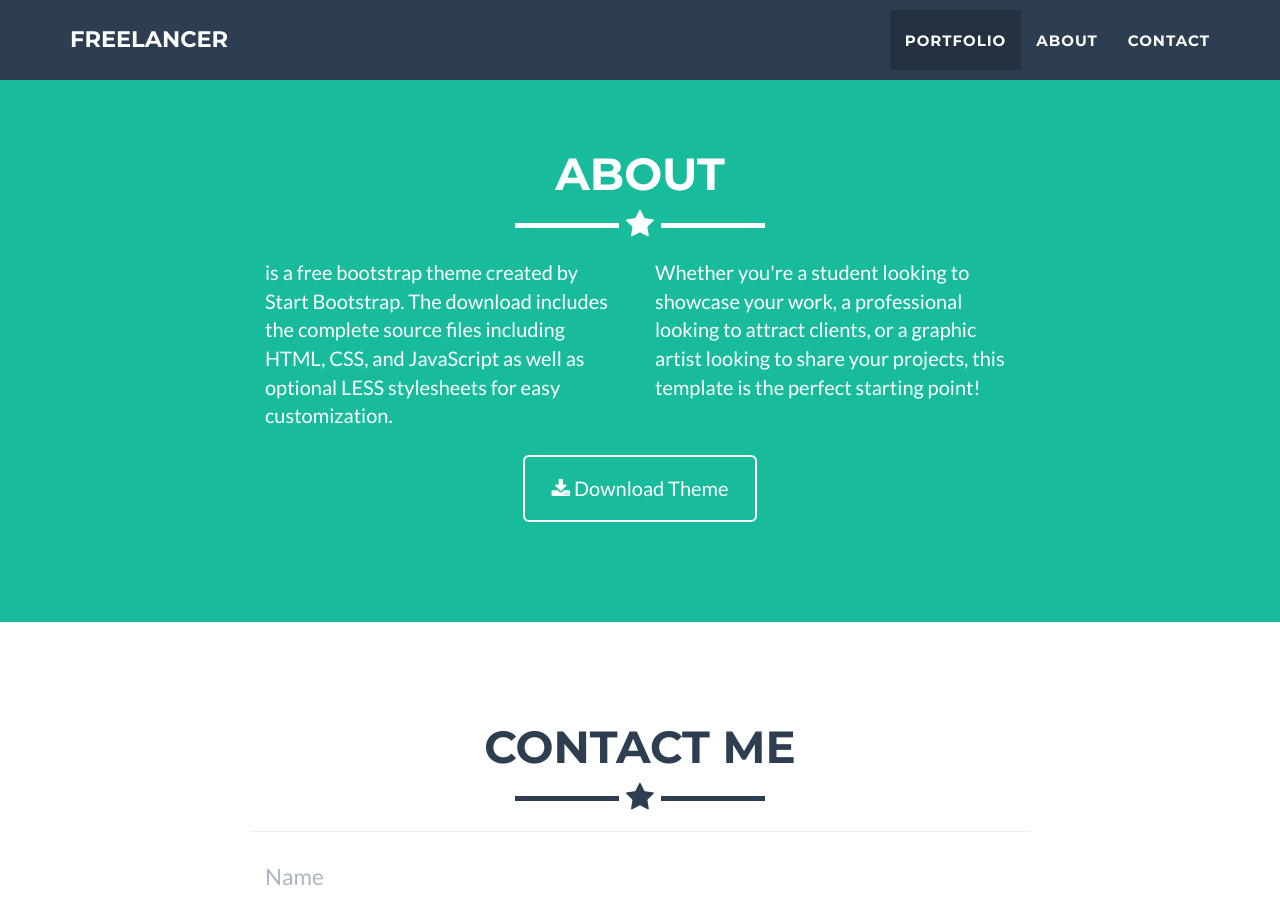
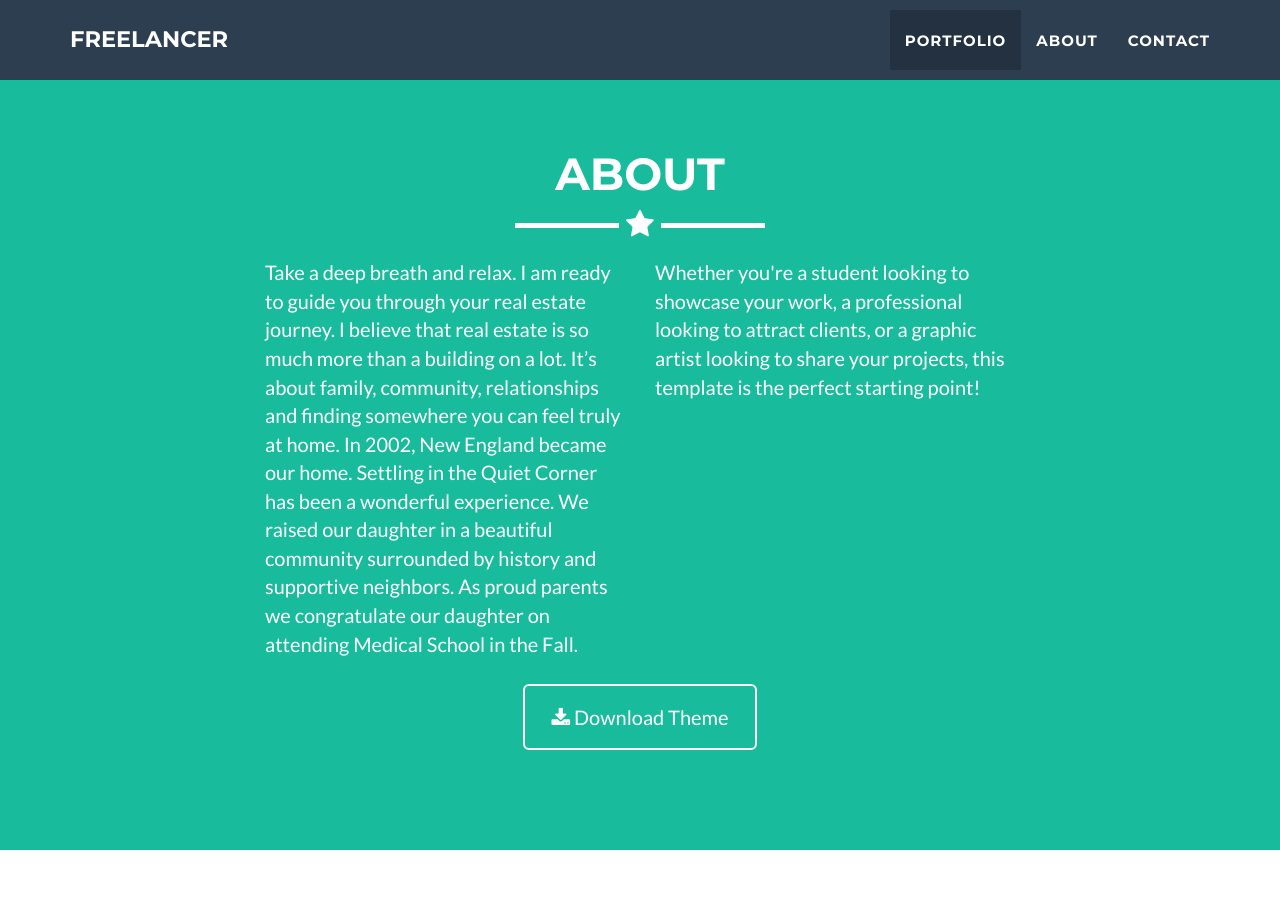
Before and after one commit to maureenmcneilreality/maureenmcneilreality, a Jekyll site: the page built from index.html, in a window 1280 px wide and 900 px high, scrolled down 1616 px. Built offline with Jekyll 4.4.1, drawn with Linux system fonts in a browser that asks for light colours.

Commit message:
Update about.html

```diff
--- a/_includes/about.html
+++ b/_includes/about.html
@@ -9,7 +9,8 @@
             </div>
             <div class="row">
                 <div class="col-lg-4 col-lg-offset-2">
-                    <p>is a free bootstrap theme created by Start Bootstrap. The download includes the complete source files including HTML, CSS, and JavaScript as well as optional LESS stylesheets for easy customization.</p>
+                    <p>Take a deep breath and relax. I am ready to guide you through your real estate journey. I believe that real estate is so much more than a building on a lot. It’s about family, community, relationships and finding somewhere you can feel truly at home.
+In 2002, New England became our home. Settling in the Quiet Corner has been a wonderful experience. We raised our daughter in a beautiful community surrounded by history and supportive neighbors. As proud parents we congratulate our daughter on attending Medical School in the Fall.</p>
                 </div>
                 <div class="col-lg-4">
                     <p>Whether you're a student looking to showcase your work, a professional looking to attract clients, or a graphic artist looking to share your projects, this template is the perfect starting point! </p>
```
